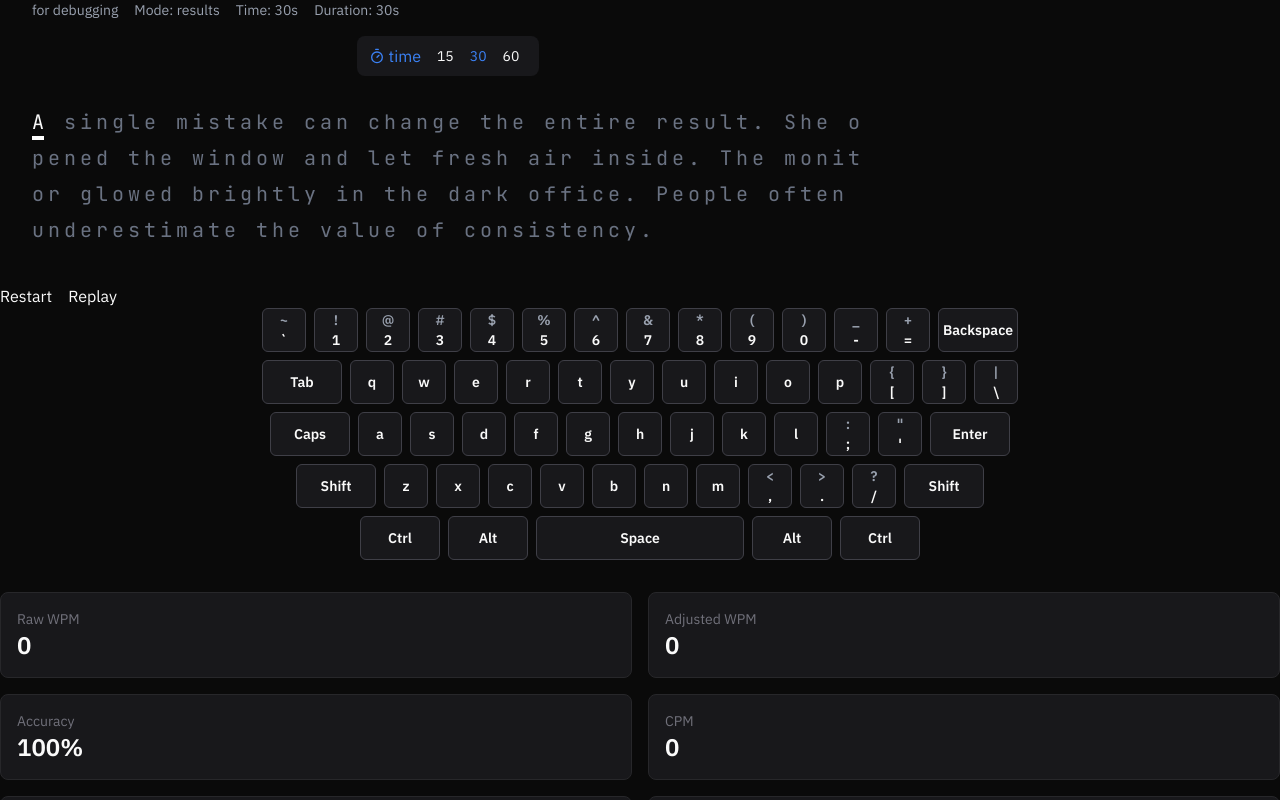
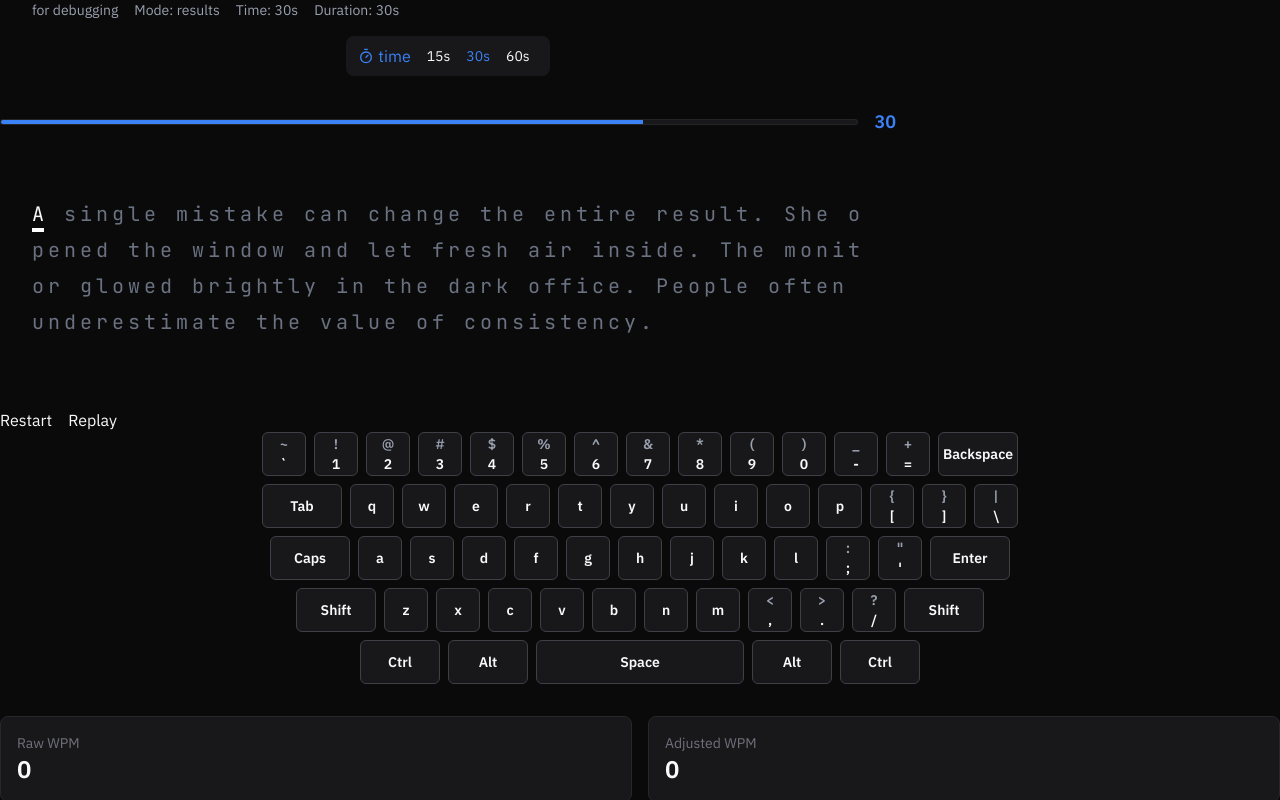
Before and after one commit to yowger/speed-typer, a React (Vite) app: page / in a window 1280 px wide. Shown: the top 800 px of the page. Built offline with nearby package versions, Linux system fonts and the light colour scheme; no server answers.

Commit message:
added timer ui

```diff
--- a/src/App.tsx
+++ b/src/App.tsx
@@ -68,7 +68,7 @@ export default function App() {
                 <span>Duration: {duration}s</span>
             </div>
 
-            <div className="max-w-4xl flex flex-col">
+            <div className="max-w-4xl flex flex-col gap-8">
                 <div className="inline-flex bg-surface rounded-lg px-3 py-1.5 self-center items-center gap-2">
                     <div className="flex items-center">
                         <TimerIcon className="w-4 h-4 mr-1 text-accent" />
@@ -88,17 +88,28 @@ export default function App() {
                                         : "text-foreground",
                                 )}
                             >
-                                {value}
+                                {value}s
                             </button>
                         ))}
                     </div>
+                </div>
+
+                <div className="flex gap-4 items-center">
+                    <div className="w-full h-1.5 bg-surface rounded-full overflow-hidden border border-white/5">
+                        <div className="h-full w-3/4 bg-accent"></div>
+                    </div>
+                    <span
+                        className="text-accent text-lg font-semibold"
+                        style={{ transition: "width 1s linear" }}
+                    >
+                        {remainingTime}
+                    </span>
                 </div>
 
                 <TypingTextDisplay
                     displayIndex={currentIndex}
                     displayTyped={typed}
                     words={words}
-                    // globalIndex={globalIndex}
                 />
 
                 <div>
```
